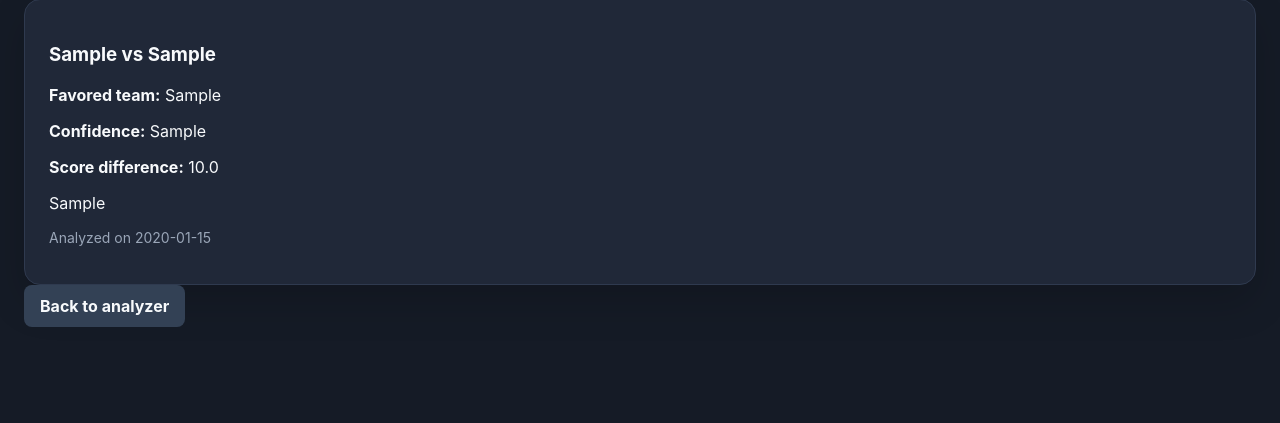
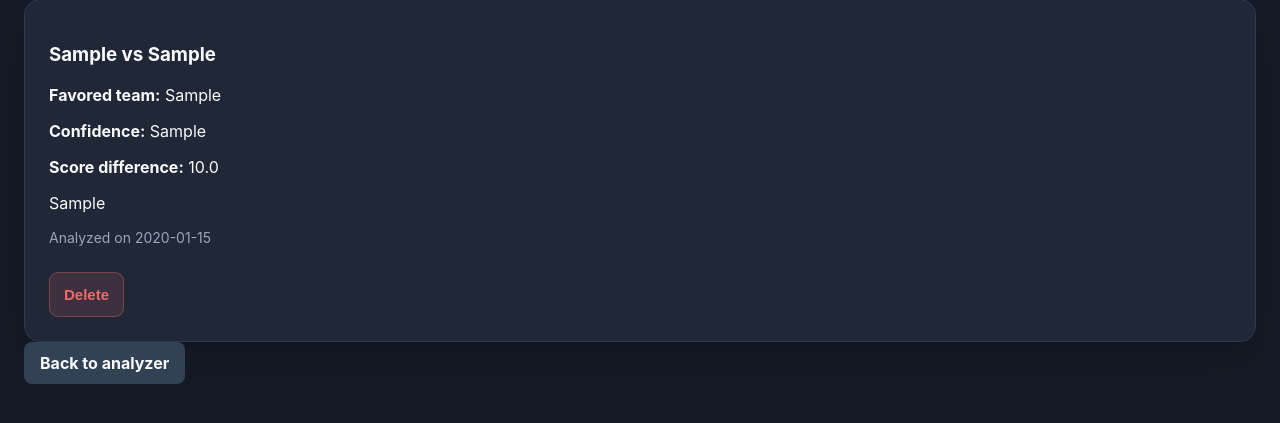
Before and after one commit to krugereth/nba_matchup_analyzer, a Flask app: page /history in a window 1280 px wide. Shown: the part 147-570 px from the top of the page. Run offline with Flask 3, Linux system fonts and the light colour scheme; tables that the repository leaves empty hold one stand-in row (values such as "Sample post").

Commit message:
add a delete option for the history analysis page

```diff
--- a/app.py
+++ b/app.py
@@ -1,9 +1,9 @@
 import requests
 
-from flask import Flask, render_template, request
+from flask import Flask, render_template, request, redirect, url_for
 from dotenv import load_dotenv
 
-from database import init_db, save_matchup_result, get_recent_matchups
+from database import init_db, save_matchup_result, get_recent_matchups, delete_matchup
 from services.nba_api import get_team_lookup, build_team_summary, compare_recent_form
 from utils.predictor import build_matchup_result
 
@@ -118,6 +118,11 @@ def history():
     matchups = get_recent_matchups()
     return render_template("history.html", matchups=matchups)
 
+@app.route("/history/<int:matchup_id>/delete", methods=["POST"])
+def delete_history_item(matchup_id):
+    delete_matchup(matchup_id)
+    return redirect(url_for("history"))
+
 
 if __name__ == "__main__":
     app.run(debug=True)
--- a/database.py
+++ b/database.py
@@ -74,3 +74,15 @@ def get_recent_matchups(limit=10):
     connection.close()
 
     return matchups
+
+def delete_matchup(matchup_id):
+    connection = get_connection()
+    cursor = connection.cursor()
+
+    cursor.execute("""
+        DELETE FROM matchup_history
+        WHERE id = ?
+    """, (matchup_id,))
+
+    connection.commit()
+    connection.close()
--- a/static/styles.css
+++ b/static/styles.css
@@ -574,3 +574,17 @@ select:focus {
         overflow-x: auto;
     }
 }
+
+.danger-button {
+    width: auto;
+    margin-top: 12px;
+    background: rgba(239, 107, 107, 0.14);
+    color: var(--red);
+    border: 1px solid rgba(239, 107, 107, 0.35);
+    font-weight: 800;
+    cursor: pointer;
+}
+
+.danger-button:hover {
+    background: rgba(239, 107, 107, 0.22);
+}
--- a/templates/history.html
+++ b/templates/history.html
@@ -20,6 +20,14 @@
                     <p class="timestamp">
                         Analyzed on {{ matchup.created_at }}
                     </p>
+
+                    <form
+                        action="{{ url_for('delete_history_item', matchup_id=matchup.id) }}"
+                        method="POST"
+                        onsubmit="return confirm('Delete this saved matchup?');"
+                    >
+                        <button type="submit" class="danger-button">Delete</button>
+                    </form>
                 </div>
             {% endfor %}
         </div>
```
